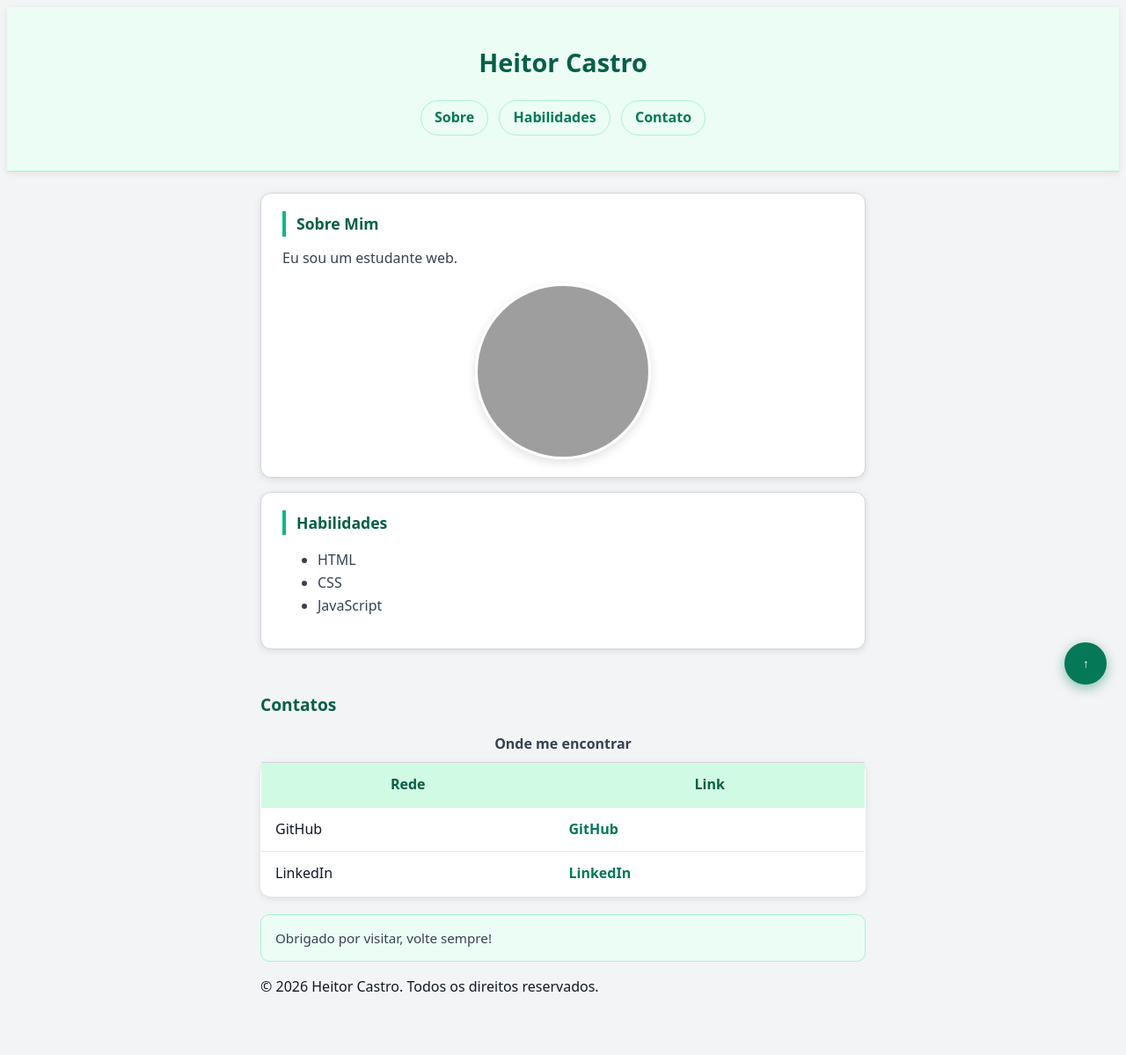
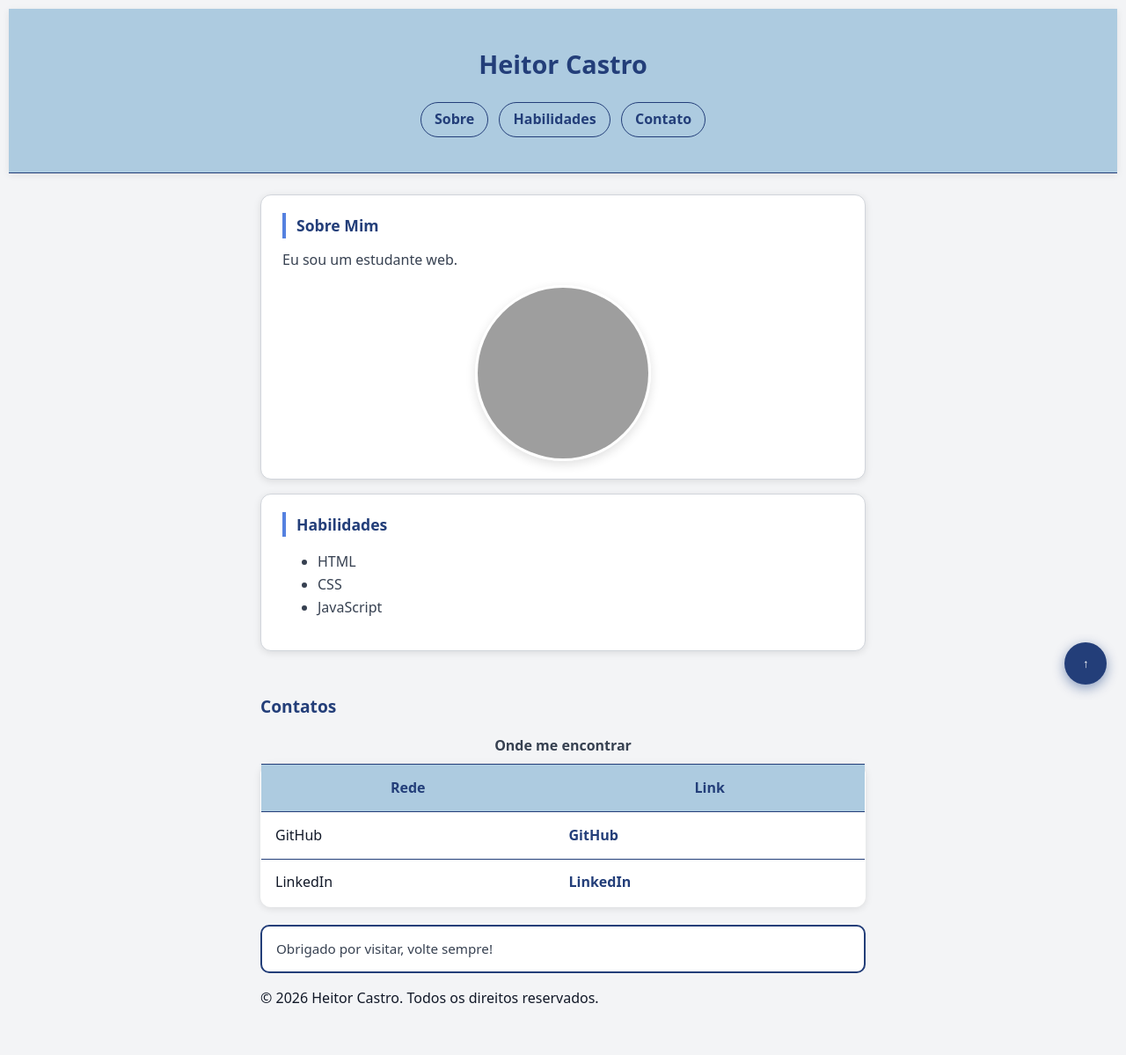
Before and after one commit to heitor-castro/Jornada-Frontend, a plain HTML site: page index.html in a window 1280 px wide. Shown: the whole page at 88% size. Drawn offline with Linux system fonts and the light colour scheme; grey boxes are pictures that could not be loaded.

Commit message:
muda as cores do site

```diff
--- a/estilo.css
+++ b/estilo.css
@@ -1,30 +1,34 @@
+/* Reset e configurações globais */
 * {
   box-sizing: border-box;
 }
 
+/* Rolagem suave em toda a página */
 html {
   scroll-behavior: smooth;
 }
-
+/* corpo da página */
 body {
-  margin: 10;
+  margin: 10px;
   font-family: system-ui, sans-serif;
   line-height: 1.6;
   color: #111827;
   background: #f3f4f6;
 }
 
+/* Seção hero do perfil - cabeçalho principal */
 header.perfil-hero {
   text-align: center;
   padding: 2.5rem 1rem;
-  background: #ecfdf5;
-  border-bottom: 1px solid #a7f3d0;
+  background: #adcbe0;
+  border-bottom: 1px solid #233e79;
   box-shadow: 0 2px 8px rgba(0, 0, 0, 0.08);
 }
+/* Título principal */
 header.perfil-hero h1 {
   margin: 0;
   font-size: 1.8rem;
-  color: #065f46;
+  color: #233e79;
   font-weight: 800;
 }
 
@@ -50,20 +54,23 @@ header.perfil-hero h1 {
   transform: translateY(-4px);
 }
 
+/* Títulos dos cartões */
 .cartao h2 {
   margin: 0 0 0.75rem;
-  color: #065f46;
+  color: #233e79;
   font-size: 1.1rem;
   font-weight: 800;
-  border-left: 4px solid #10b981;
+  border-left: 4px solid #5581e0;
   padding-left: 0.75rem;
 }
 
+/* Parágrafos dentro dos cartões */
 .cartao p {
   margin: 0 0 0.5rem;
   color: #374151;
 }
 
+/* Foto de perfil circular */
 .perfil-foto {
   display: block;
   max-width: 200px;
@@ -73,13 +80,16 @@ header.perfil-hero h1 {
   box-shadow: 0 4px 12px rgba(0, 0, 0, 0.12);
   transition: box-shadow 0.25s, transform 0.25s;
 }
+/* Efeito hover na foto */
 .perfil-foto:hover {
   box-shadow: 0 6px 16px rgba(0, 0, 0, 0.18);
-  transform: scale(1.05);
+  transform: scale(1.15);
 }
 
-/* Lista */
-.cartao  ul { color: #374151; }
+/* Listas dentro dos cartões */
+.cartao ul {
+  color: #374151;
+}
 
 /* footer */
 
@@ -90,58 +100,67 @@ header.perfil-hero h1 {
 }
 
 
+/* Títulos no rodapé */
 .perfil-rodape > h2 {
-  color: #065f46;
+  color: #233e79;
   font-size: 1.2rem;
   font-weight: 800;
 }
 
-/* tabela */
+/* Tabela de contato */
 #contato table {
   width: 100%;
   border-collapse: collapse;
   background: #fff;
   border-radius: 12px;
   overflow: hidden;
-  border: 1px solid #d1d5db;
+  border: 1px solid #233e79;
   box-shadow: 0 2px 8px rgba(0,0,0,.1);
 }
 
+/* Legenda da tabela */
 #contato caption {
   padding-bottom: 0.5rem;
   font-weight: 600;
   color: #374151;
 }
 
+/* Cabeçalho da tabela */
 #contato thead th {
-  background: #d1fae5;
-  color: #065f46;
-  padding: 0.75rem 1rem;
+  background: #adcbe0;
+  color: #233e79;
+  padding: 0.85rem 1rem;
 }
+/* Links gerais */
 a {
-  color: #047857;
+  color: #233e79;
   font-weight: 600;
   text-decoration: none;
 }
+/* Efeito hover nos links */
 a:hover {
-  color: #065f46;
+  color: #233e79;
   text-decoration: underline;
 }
- a:focus-visible {
-  outline: 2px solid #10b981;
+/* Estado de foco para acessibilidade */
+a:focus-visible {
+  outline: 2px solid #233e79;
   outline-offset: 2px;
 }
 
+/* Células da tabela */
 #contato tbody td {
-  padding: 0.75rem 1rem;
-  border-top: 1px solid #e5e7eb;
+  padding: 0.85rem 1rem;
+  border-top: 1px solid #233e79;
 }
 
+/* Efeito hover nas linhas da tabela */
 #contato tbody tr:hover td {
-  background: #ecfdf5;
+  background: #adcbe0;
+  transition: background 0.3s, transform 0.3s;
 }
 
-/* Perfil hero nav */
+/* Navegação na seção hero */
 .perfil-hero__nav {
     display: flex;
     flex-wrap: wrap;
@@ -150,27 +169,33 @@ a:hover {
     margin-top: 1.25rem;
 }
 
+/* Links de navegação */
 .perfil-hero__nav a {
     border-radius: 999px;
     padding: 0.4rem 0.95rem;
-    border: 1px solid #a7f3d0;
+    border: 1px solid #233e79;
     transition: background 0.2s, box-shadow 0.2s;
   }
+/* Efeito hover nos links de navegação */
 .perfil-hero__nav a:hover {
     background: #fff;
-    box-shadow: 0 2px 8px rgba(4, 120, 87, 0.12);
+    box-shadow: 0 2px 8px rgba(120, 4, 4, 0.12);
+    transform: scale(1.05);
+    transition: background 0.2s, transform 0.2s;
 }
 /* Mensagem rodape */
+/* Caixa de mensagem extra no rodapé */
 .perfil-rodape__extras {
   margin: 1.25rem 0 0.75rem;
   padding: 0.85rem 1rem;
-  background: #ecfdf5;
+  background: #ffffff;
   border-radius: 10px;
-  border: 1px solid #a7f3d0;
+  border: 2px solid #233e79;
   font-size: 0.95rem;
   color: #374151;
 }
 
+/* Oculta a caixa extras se estiver vazia */
 .perfil-rodape__extras:empty {
   display: none;
 }
@@ -180,21 +205,23 @@ a:hover {
   bottom: 1.35rem; right: 1.35rem;
   width: 3rem; height: 3rem;
   border: none; border-radius: 50%;
-  background: #047857; color: #fff;
+  background: #233e79; color: #fff;
   cursor: pointer;
-  box-shadow: 0 4px 14px rgba(4, 120, 87, 0.45);
+  box-shadow: 0 4px 14px rgba(4, 45, 120, 0.45);
   z-index: 60;
   display: flex; align-items: center;
   justify-content: center;
   transition: background 0.2s, transform 0.2s;
 }
 
+/* Efeito hover no botão */
 .btn-voltar-topo:hover {
-  background: #065f46;
+  background: #adcbe0;
   transform: scale(1.05);
 }
 
+/* Estado de foco para acessibilidade */
 .btn-voltar-topo:focus-visible {
-  outline: 3px solid #10b981;
+  outline: 3px solid #adcbe0;
   outline-offset: 3px;
 }
```
Also changed, not shown: index.html (+0 -14 lines), 1 other file.
